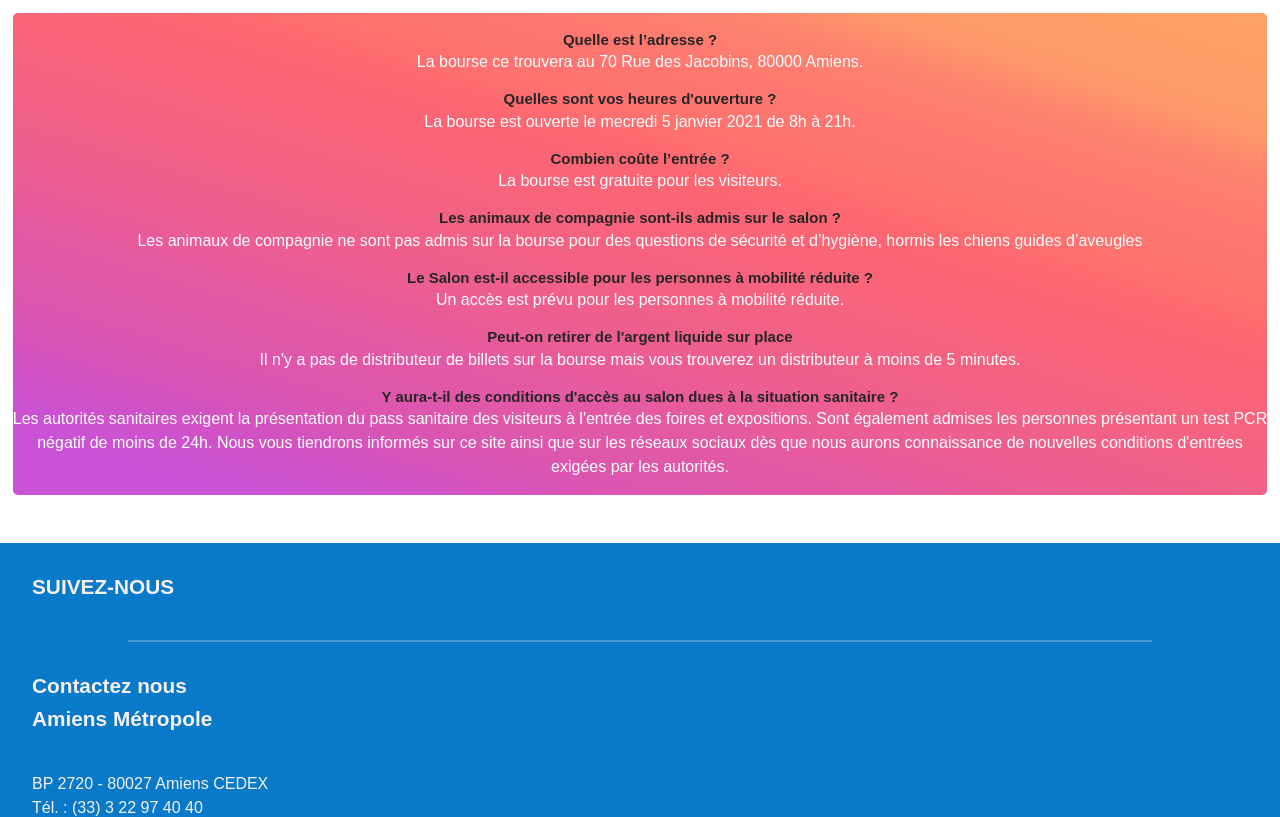
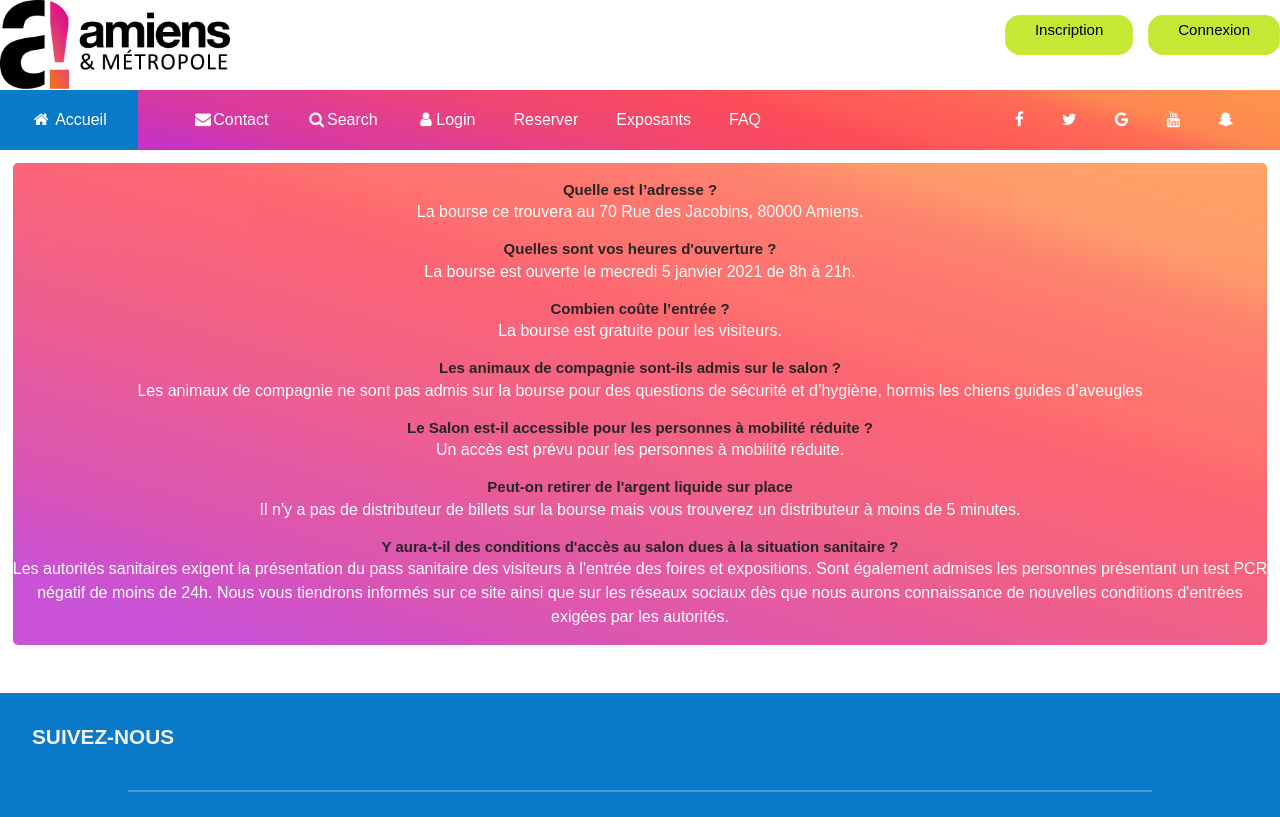
Before and after one commit to Cyril-Crinquette/BourseHighTechResponsive, a plain HTML site: page faq.html in a window 1280 px wide. Shown: the top 817 px of the page. Drawn offline with nearby package versions, Linux system fonts and the light colour scheme.

Commit message:
merge terminé

```diff
--- a/faq.html
+++ b/faq.html
@@ -5,6 +5,7 @@
     <meta charset="UTF-8">
     <meta http-equiv="X-UA-Compatible" content="IE=edge">
     <meta name="viewport" content="width=device-width, initial-scale=1.0">
+    <link rel="stylesheet" href="https://cdnjs.cloudflare.com/ajax/libs/font-awesome/4.7.0/css/font-awesome.min.css">
     <link href="https://cdn.jsdelivr.net/npm/bootstrap@5.1.3/dist/css/bootstrap.min.css" rel="stylesheet"
         integrity="sha384-1BmE4kWBq78iYhFldvKuhfTAU6auU8tT94WrHftjDbrCEXSU1oBoqyl2QvZ6jIW3" crossorigin="anonymous">
     <link rel="stylesheet" href="assets/css/style.css">
@@ -15,7 +16,63 @@
 <body>
     <!-- Début de la partie header -->
     <header>
+        <div class="header">
+            <div class="logoHeader"><a href="./accueil.html"><img src="assets/img/logo.png"
+                        alt="Logo d'Amiens métropole"></a></div>
+            <div class="connectBtn">
+                <a href="./registration.html"><button class="registerButton button">Inscription</button></a>
+                <a href="./connect.html"> <button class="connexionButton button">Connexion</button></a>
+            </div>
+        </div>
 
+
+        <div class="navbar">
+            <div class="accueil">
+                <!-- Burger menu -->
+                <div class="hamburger ">
+                    <span class="bar"></span>
+                    <span class="bar"></span>
+                    <span class="bar"></span>
+                </div>
+                <a href="#"><i class="fa fa-fw fa-home iDisplaynone"></i> <span class="accueilText">Accueil </span></a>
+                <!-- Liste en responsive -->
+                <div class="sectionListResponsive ">
+                    <ul>
+                        <li><a href="./contact.html"><i class="fa fa-fw fa-envelope "></i>Contact</a></li>
+                        <li><a href="#"><i class="fa fa-fw fa-search "></i>Search</a></li>
+                        <li><a href="./connect.html"><i class="fa fa-fw fa-user "></i>Login</a></li>
+                        <li><a href="./payment.html"> Reserver</a></li>
+                        <li><a href="./exhibitor.html"> Exposants</a></li>
+                        <li><a href="./faq.html"> FAQ</a></li>
+                    </ul>
+                </div>
+            </div>
+
+            <!-- Section des liens de la navbar -->
+            <div class="navContainer">
+                <!-- liste de lien interne -->
+                <div class="sectionList">
+                    <ul>
+                        <li><a href="./contact.html"><i class="fa fa-fw fa-envelope iDisplaynone"></i>Contact</a></li>
+                        <li><a href="#"><i class="fa fa-fw fa-search iDisplaynone"></i>Search</a></li>
+                        <li><a href="./connect.html"><i class="fa fa-fw fa-user iDisplaynone"></i>Login</a></li>
+                        <li><a href="./payment.html">Reserver</a></li>
+                        <li><a href="./exhibitor.html">Exposants</a></li>
+                        <li><a href="./faq.html">FAQ</a></li>
+                    </ul>
+                </div>
+                <!-- Liste d'icone de la nav -->
+                <div class="pictoList">
+                    <ul>
+                        <li><a href="https://www.facebook.com/AmiensMetropoleOfficiel" class="fa fa-facebook"></a></li>
+                        <li><a href="https://twitter.com/amiensmetropole" class="fa fa-twitter"></a></li>
+                        <li><a href="#" class="fa fa-google"></a></li>
+                        <li><a href="https://www.youtube.com/user/amiensville" class="fa fa-youtube"></a></li>
+                        <li><a href="#" class="fa fa-snapchat-ghost"></a></li>
+                    </ul>
+                </div>
+            </div>
+        </div>
     </header>
     <!-- Fin de la partie header -->
 
@@ -34,16 +91,21 @@
             <p>La bourse est gratuite pour les visiteurs.</p>
 
             <h5>Les animaux de compagnie sont-ils admis sur le salon ?</h5>
-                <p>Les animaux de compagnie ne sont pas admis sur la bourse pour des questions de sécurité et d’hygiène, hormis les chiens guides d’aveugles</p>
+            <p>Les animaux de compagnie ne sont pas admis sur la bourse pour des questions de sécurité et d’hygiène,
+                hormis les chiens guides d’aveugles</p>
 
             <h5>Le Salon est-il accessible pour les personnes à mobilité réduite ?</h5>
             <p>Un accès est prévu pour les personnes à mobilité réduite.</p>
 
             <h5>Peut-on retirer de l'argent liquide sur place</h5>
-                <p>Il n'y a pas de distributeur de billets sur la bourse mais vous trouverez un distributeur à moins de 5 minutes.</p>
+            <p>Il n'y a pas de distributeur de billets sur la bourse mais vous trouverez un distributeur à moins de 5
+                minutes.</p>
 
             <h5>Y aura-t-il des conditions d'accès au salon dues à la situation sanitaire ?</h5>
-                <p>Les autorités sanitaires exigent la présentation du pass sanitaire des visiteurs à l'entrée des foires et expositions. Sont également admises les personnes présentant un test PCR négatif de moins de 24h. Nous vous tiendrons informés sur ce site ainsi que sur les réseaux sociaux dès que nous aurons connaissance de nouvelles conditions d'entrées exigées par les autorités.</p>
+            <p>Les autorités sanitaires exigent la présentation du pass sanitaire des visiteurs à l'entrée des foires et
+                expositions. Sont également admises les personnes présentant un test PCR négatif de moins de 24h. Nous
+                vous tiendrons informés sur ce site ainsi que sur les réseaux sociaux dès que nous aurons connaissance
+                de nouvelles conditions d'entrées exigées par les autorités.</p>
 
 
         </section>
```
Lines whose indentation alone changed are shown as unchanged.
